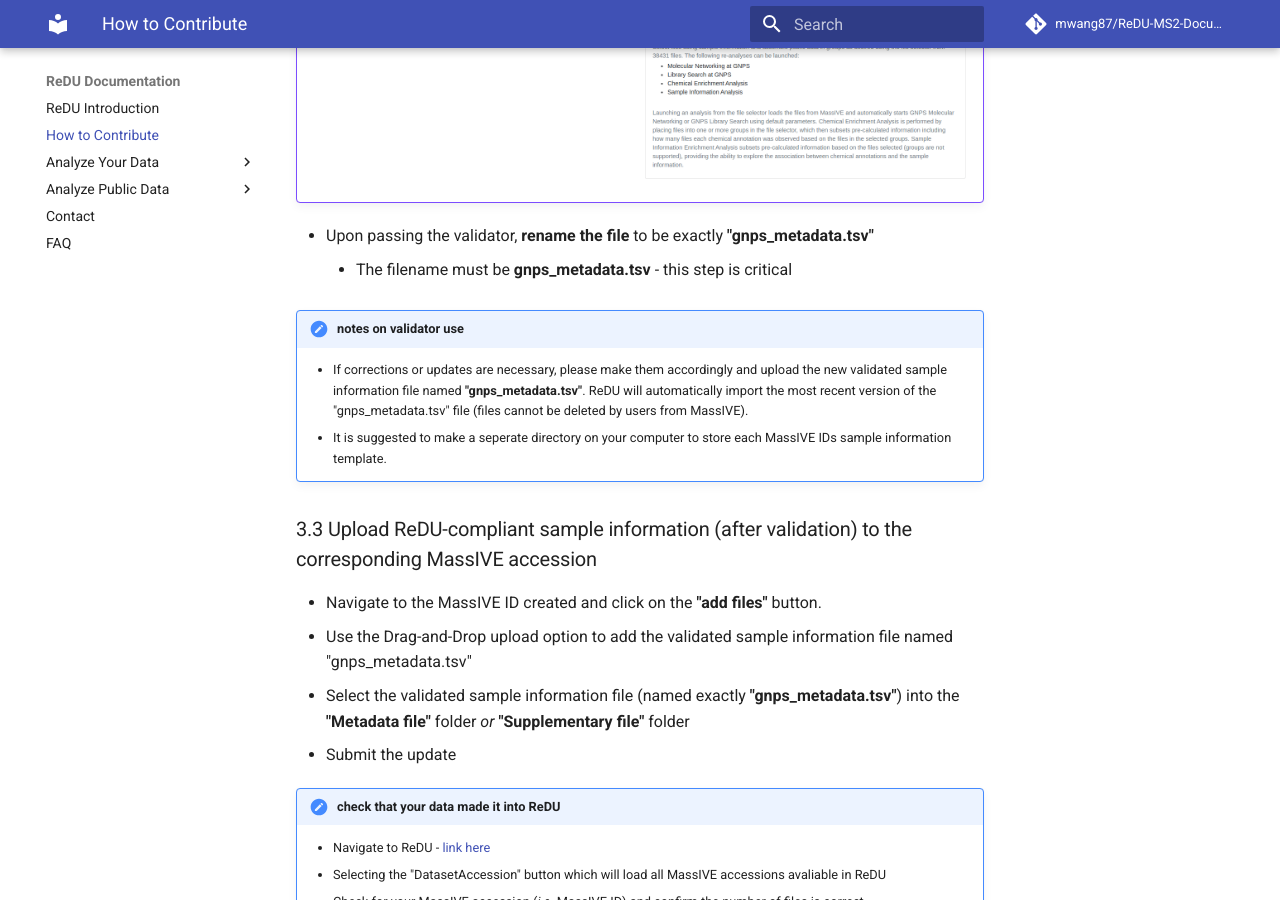
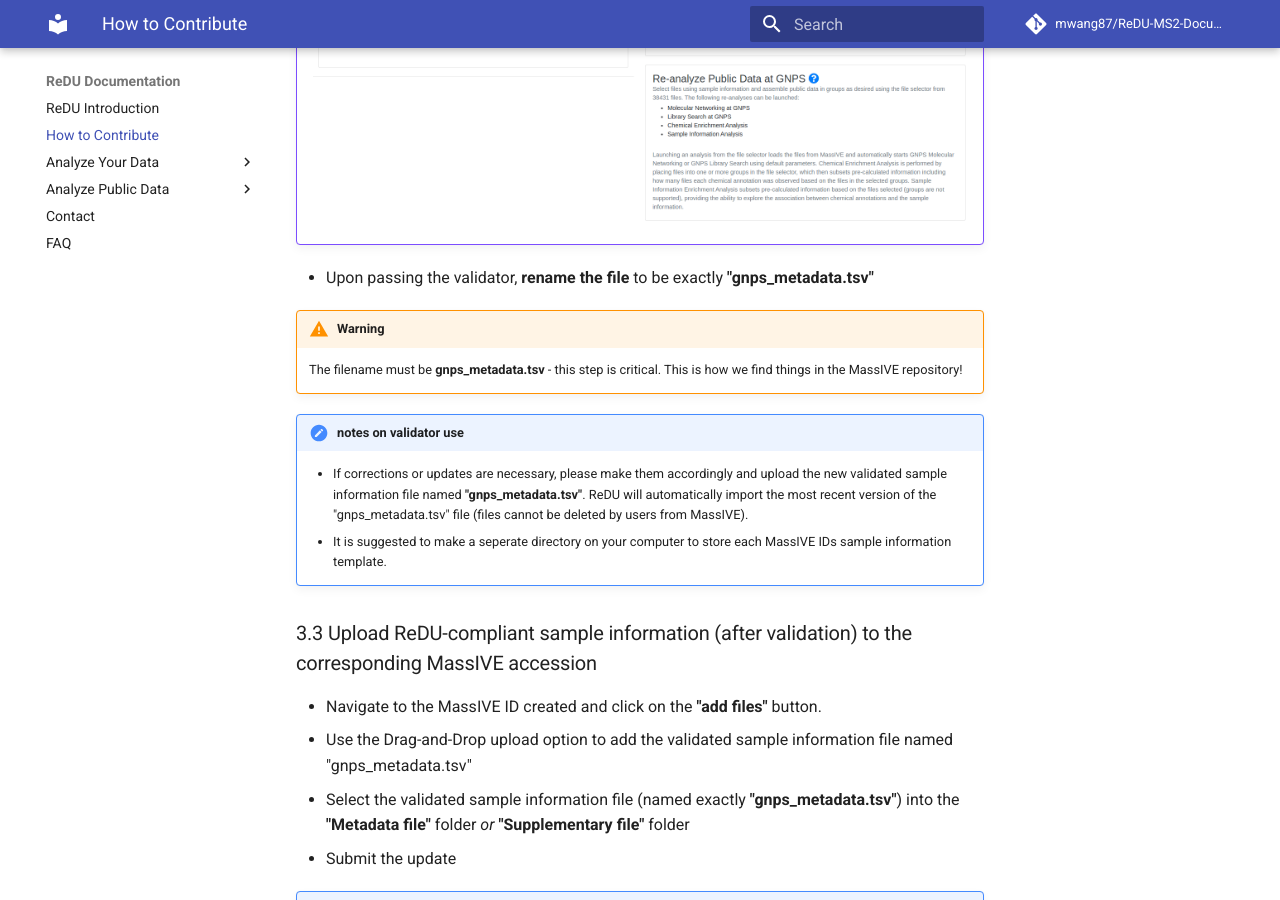
Before and after one commit to mwang87/ReDU-MS2-Documentation, an MkDocs documentation site: the page built from docs/HowtoContribute.md, in a window 1280 px wide and 900 px high, scrolled down 4415 px. Built offline with MkDocs 1.6.1 and Material for MkDocs 9.7.7, drawn with Linux system fonts in a browser that asks for light colours; emoji names are drawn with the system emoji font; comment, search, counter and statistics services are not loaded; some of the changed text lies outside the part shown.

Commit message:
Update HowtoContribute.md

```diff
--- a/docs/HowtoContribute.md
+++ b/docs/HowtoContribute.md
@@ -23,6 +23,8 @@
 ## 2. Mass spectrometry data (MS/MS data)
 
 ### 2.1 Convert mass spectrometry data to open-source file formats
+- convert your data to open-source file format accepted in MassIVE
+
 ??? info "links to info on data conversion"
     - Instructions on file conversion software - [link here](https://github.com/CCMS-UCSD/GNPSDocumentation/blob/master/docs/fileconversion.md)
     - Information on accepted open-source files formats - [link here](https://github.com/CCMS-UCSD/GNPSDocumentation/blob/master/docs/isgnpsright.md)
@@ -77,7 +79,9 @@
 	![Validate the Template](images/Validate.gif)
 
 - Upon passing the validator, **rename the file** to be exactly **"gnps_metadata.tsv"**
-	- The filename must be **gnps_metadata.tsv** - this step is critical
+
+!!! warning
+	The filename must be **gnps_metadata.tsv** - this step is critical. This is how we find things in the MassIVE repository!
 
 !!! notes "notes on validator use"
 	- If corrections or updates are necessary, please make them accordingly and upload the new validated sample information file named **"gnps_metadata.tsv"**. ReDU will automatically import the most recent version of the "gnps_metadata.tsv" file (files cannot be deleted by users from MassIVE).
```
